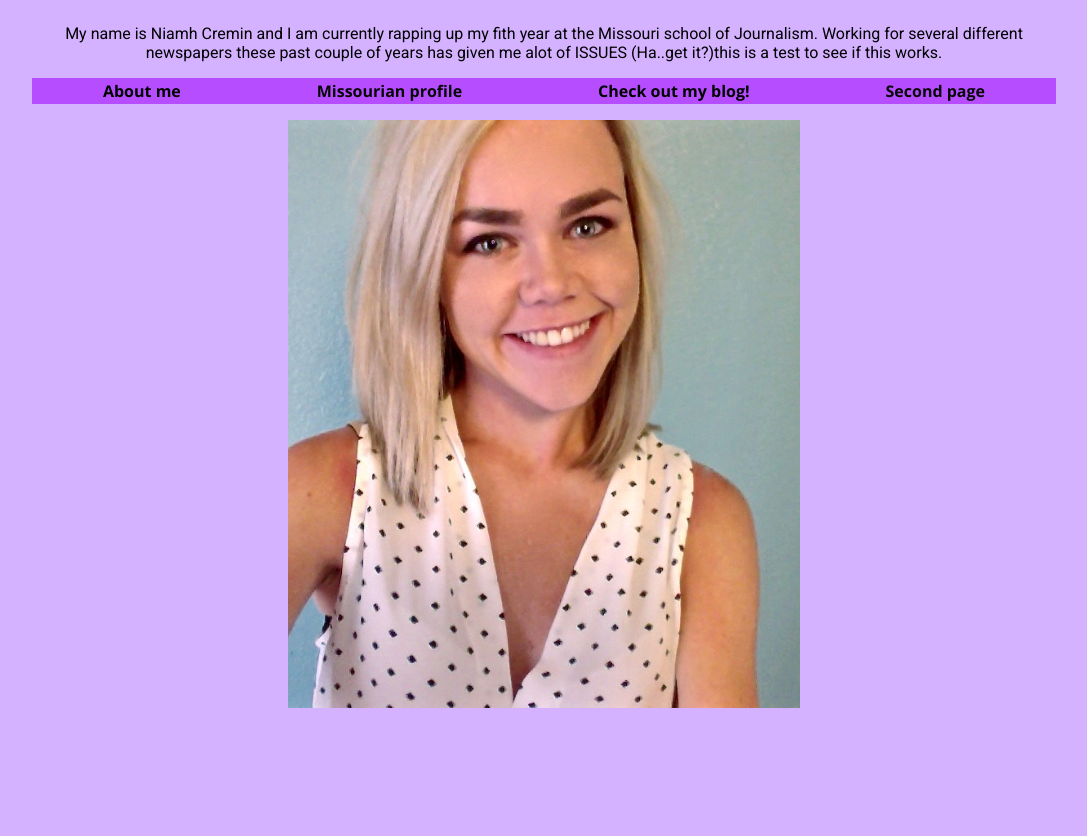
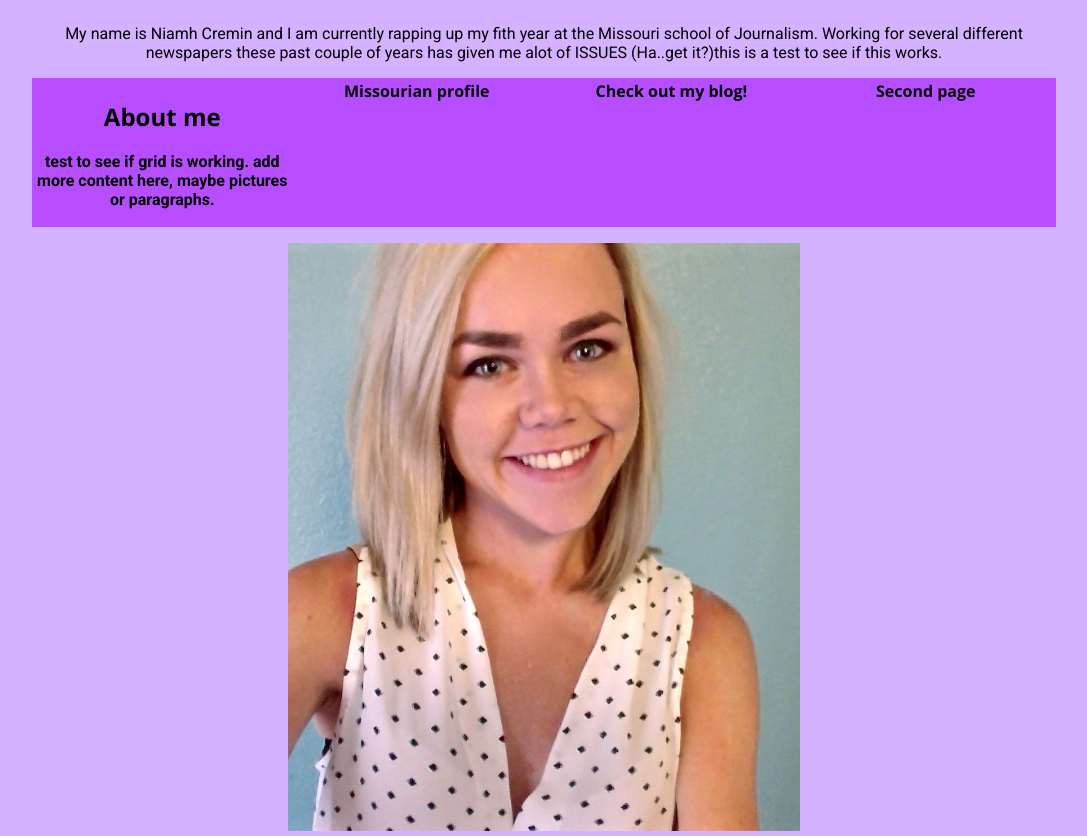
Before and after one commit to NiamhCremin/NiamhCremin, a plain HTML site: page index.html in a window 1280 px wide. Shown: the part 75-911 px from the top of the page, without its empty margins (96-1183 px from the left). Before the commit the page ends 800 px from the top, so only its background shows below. Drawn offline with nearby package versions, Linux system fonts and the light colour scheme.

Commit message:
changes to try grid

```diff
--- a/copycodeassign.css
+++ b/copycodeassign.css
@@ -27,12 +27,16 @@ body {
 .container {
 	display: flex;
 	flex-direction: column;
+  display:grid;
+  grid-template-columns: 1fr 1fr 1fr 1fr;
 }
   ul{
   padding: 2px 3px;
   background-color: #B64EFF;
   font-weight: bold;
   list-style-type: none;
+  display:grid;
+  grid-template-columns: 1fr 1fr 1fr 1fr;
 }
 
 .first {
--- a/index.html
+++ b/index.html
@@ -18,7 +18,11 @@
   Missouri school of Journalism. Working for several different newspapers these
 	past couple of years has given me alot of ISSUES (Ha..get it?)this is a test to see if this works.</p>
 <ul class="container">
-  <li>About me</li>
+  <li>
+    <h2>About me</h2>
+    <p> test to see if grid is working. add more content here, maybe
+      pictures or paragraphs. </p>
+  </li>
   <li><a href="https://www.columbiamissourian.com/users/profile/niamh%20cremin/" target="_blank">Missourian
   profile</a></li>
   <li>Check out my blog!</li>
```
